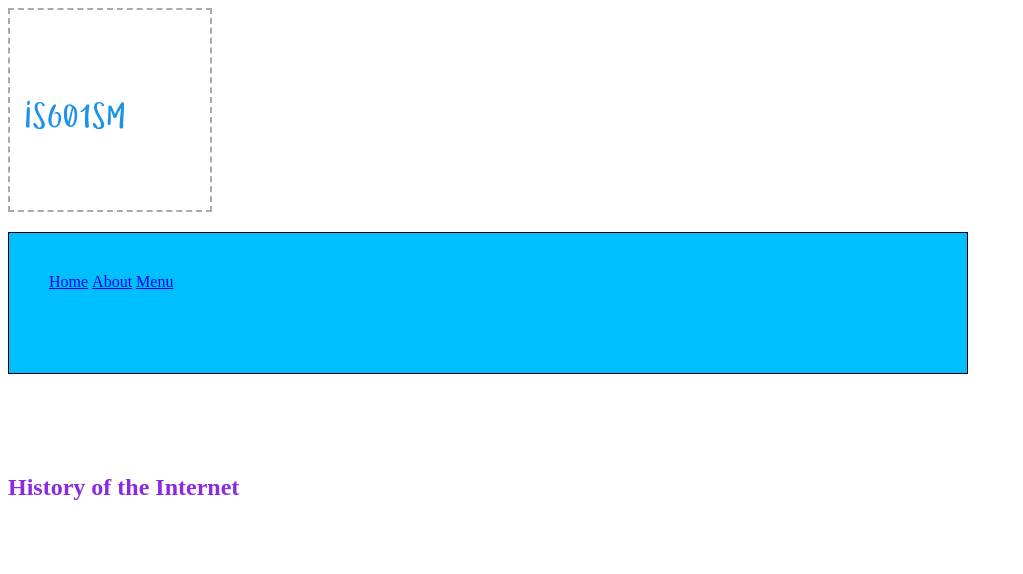
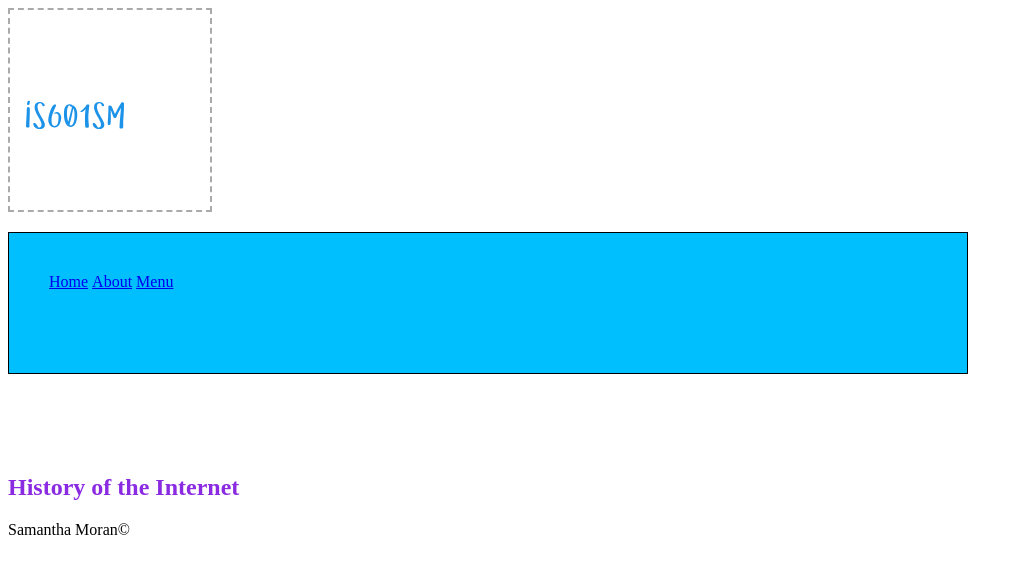
Before and after one commit to smoran09/internet-history, a plain HTML site: page public_html/home.html in a window 1280 px wide. Shown: the whole page, without its empty margins (0-1023 px from the left). Drawn offline with Linux system fonts and the light colour scheme.

Commit message:
Update: Added footer

```diff
--- a/public_html/home.html
+++ b/public_html/home.html
@@ -49,5 +49,8 @@
     <article>
         <h1>History of the Internet</h1>
     </article>
+    <footer id="footer">
+        Samantha Moran&#169;
+    </footer>
 </body>
 </html>
```
